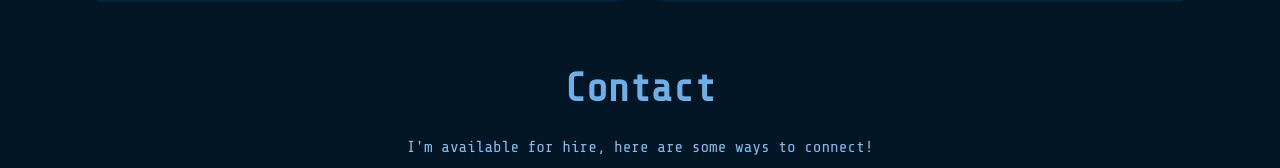
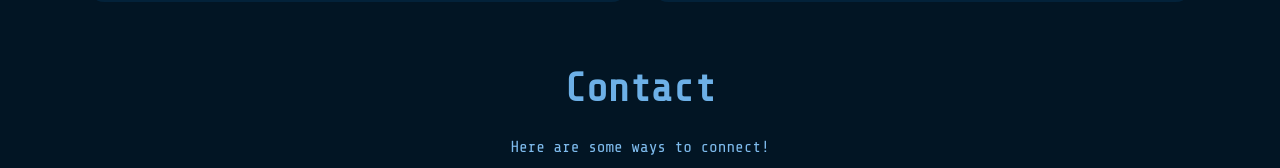
Before and after one commit to cynthiajteo/portfolio, a plain HTML site: page index.html in a window 1280 px wide. Shown: the part 1629-1797 px from the top of the page. Drawn offline with nearby package versions, Linux system fonts and the light colour scheme.

Commit message:
update contact section

```diff
--- a/index.html
+++ b/index.html
@@ -313,7 +313,7 @@
 
             <section class="section contact has-text-centered">
                 <h1 class="title is-2 has-text-centered">Contact</h1>
-                <p>I'm available for hire, here are some ways to connect!</p>
+                <p>Here are some ways to connect!</p>
                 <br />
                 <div class="columns">
                     <div class="column is-half">
```
